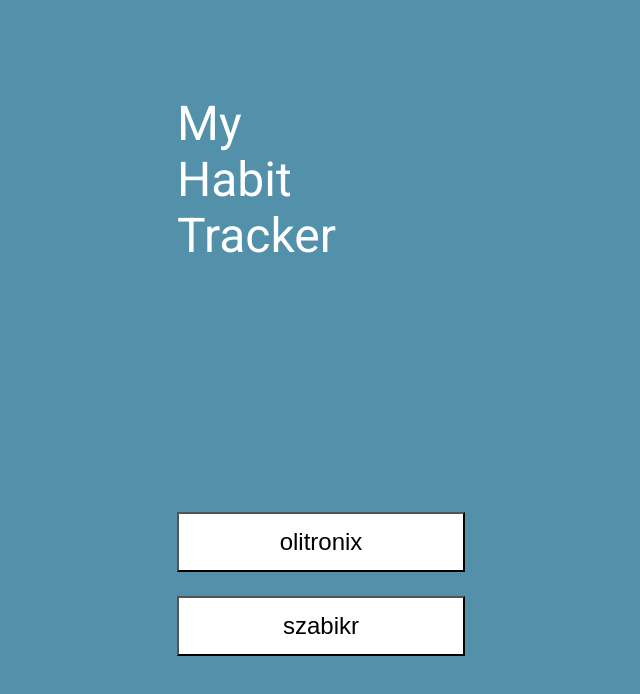
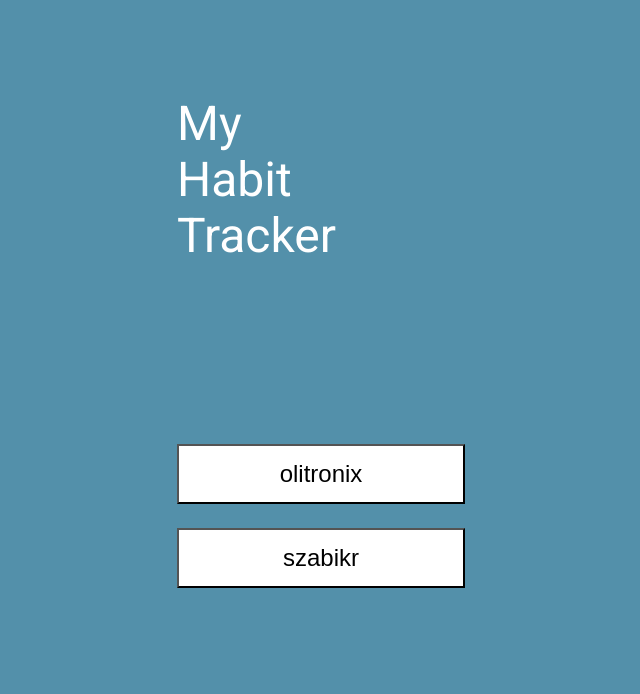
Before and after one commit to szabikr/my-habit-tracker, a React (Create React App) app: page / in a window 1280 px wide. Shown: the top 694 px of the page, without its empty margins (319-959 px from the left). Built offline with nearby package versions, Linux system fonts and the light colour scheme.

Commit message:
adding deploy script and design change

```diff
--- a/package.json
+++ b/package.json
@@ -13,6 +13,7 @@
   "scripts": {
     "start": "react-scripts start",
     "build": "react-scripts build",
+    "deploy": "aws s3 sync build/ s3://my-habit-tracker",
     "test": "react-scripts test",
     "eject": "react-scripts eject"
   },
--- a/src/landing-page/landing-page.css
+++ b/src/landing-page/landing-page.css
@@ -14,7 +14,7 @@
 }
 
 .user-buttons {
-  margin-top: 192px;
+  margin-top: 124px;
 }
 
 .user-button {
```
